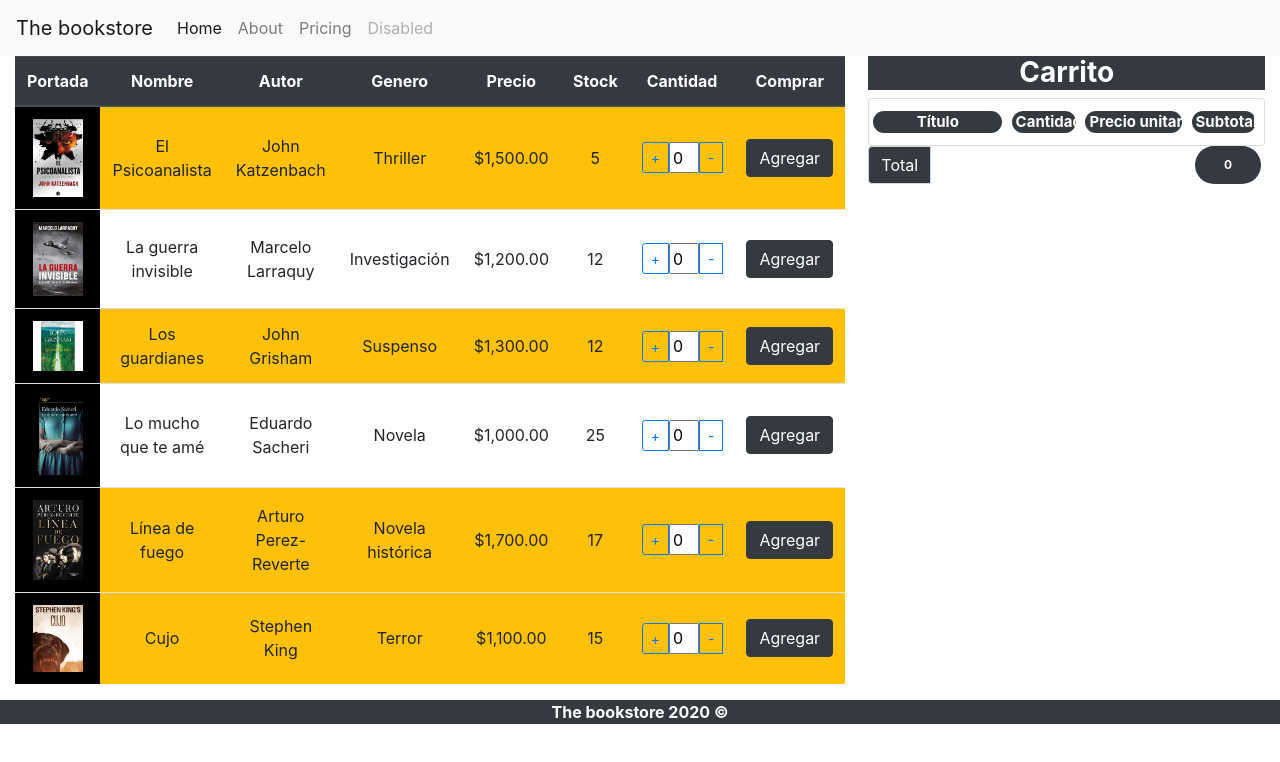
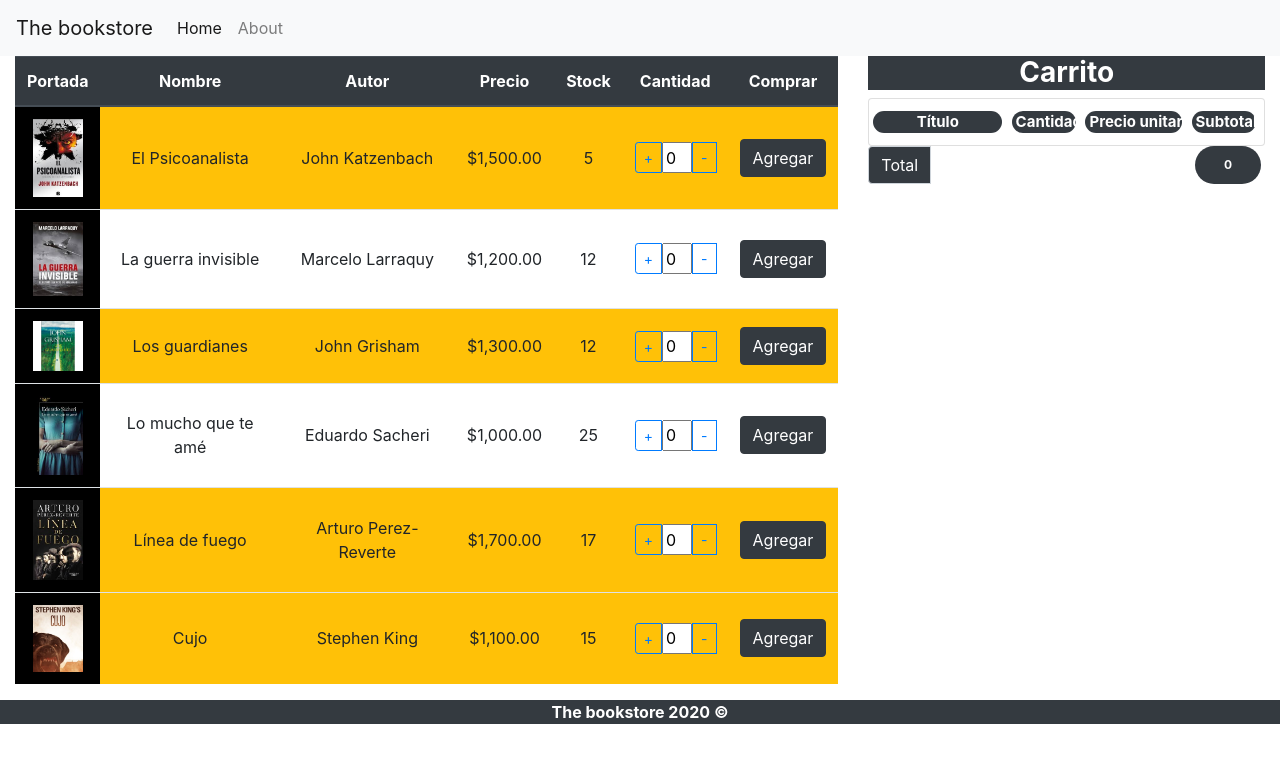
Before and after one commit to cattsas/angular-bokstore, an Angular app: page /books in a window 1280 px wide. Shown: the top 762 px of the page. Built offline with nearby package versions, Linux system fonts and the light colour scheme.

Commit message:
Se implementa alert si se tipea en input cantidad superior a stock

```diff
--- a/src/app/app.component.html
+++ b/src/app/app.component.html
@@ -11,12 +11,7 @@
             <li class="nav-item">
                 <a class="nav-link" [routerLink]="['/about']">About</a>
             </li>
-            <li class="nav-item">
-                <a class="nav-link" href="#">Pricing</a>
-            </li>
-            <li class="nav-item">
-                <a class="nav-link disabled" href="#" tabindex="-1" aria-disabled="true">Disabled</a>
-            </li>
+
         </ul>
     </div>
 </nav>
--- a/src/app/book-cart.service.ts
+++ b/src/app/book-cart.service.ts
@@ -22,6 +22,11 @@ constructor() { }
 
 addToCart(book: Book) {
     this._total=0;
+    if (book.cantidad>book.stock){
+      alert("excede disponible");
+      book.cantidad=0;
+    }
+    else {
       let item: Book = this._myList.find((value1) => value1.nombre == book.nombre);//busca si ya se cargo el elemento al carrito
       if (!item) {
         this._myList.push({ ... book});//clona el objeto
@@ -37,5 +42,6 @@ addToCart(book: Book) {
       this.myList.next(this._myList);//equivalente al emmitt de eventos
       this.total.next(this._total);
     }
+  }
 
 }
--- a/src/app/book-list/Book.ts
+++ b/src/app/book-list/Book.ts
@@ -1,7 +1,6 @@
 export interface Book {
     nombre:string;
     autor :string;
-    genero:string;
     precio:number;
     imagen:string;
     stock:number;
--- a/src/app/book-list/book-list.component.html
+++ b/src/app/book-list/book-list.component.html
@@ -4,7 +4,6 @@
             <th scope="col">Portada</th>
             <th scope="col">Nombre</th>
             <th scope="col">Autor</th>
-            <th scope="col">Genero</th>
             <th scope="col">Precio</th>
             <th scope="col">Stock</th>
             <th scope="col">Cantidad</th>
@@ -17,9 +16,8 @@
             <td class="blackInback"><img [src]="book.imagen" class="img-fluid portada" alt="Powered by Stackblitz"></td>
             <td class="align-middle">{{book.nombre}}</td>
             <td class="align-middle">{{book.autor}}</td>
-            <td class="align-middle">{{book.genero}}</td>
             <td class="align-middle">{{book.precio | currency}}</td>
-            <td class="align-middle"><span class="text-danger font-weight-bolder" *ngIf="book.stock==0; else disponibles">AGOTADO</span></td>
+            <td class="align-middle"><span class="text-danger font-weight-bolder" *ngIf="book.stock<=0; else disponibles">AGOTADO</span></td>
             <ng-template #disponibles><span class="d-flex justify-content-center">{{book.stock-book.cantidad}}</span></ng-template>
             <td class="align-middle">
                 <app-input-cant [(cant)]="book.cantidad" [max]="book.stock" *ngIf="book.stock" (maxReached)="maxReached($event)"></app-input-cant>
--- a/src/app/book-list/book-list.component.ts
+++ b/src/app/book-list/book-list.component.ts
@@ -11,7 +11,6 @@ export class BookListComponent implements OnInit {
       {
         "nombre":"El Psicoanalista",
         "autor" :"John Katzenbach",
-        "genero":"Thriller",
         "precio":1500,
         "imagen":"assets/images/psicoanalista.jpg",
         "stock":5,
@@ -21,7 +20,6 @@ export class BookListComponent implements OnInit {
       {
         "nombre":"La guerra invisible",
         "autor" :"Marcelo Larraquy",
-        "genero":"Investigación",
         "precio":1200,
         "imagen":"assets/images/guerra invisible.jpg",
         "stock":12,
@@ -31,7 +29,6 @@ export class BookListComponent implements OnInit {
       {
         "nombre":"Los guardianes",
         "autor" :"John Grisham",
-        "genero":"Suspenso",
         "precio":1300,
         "imagen":"assets/images/los guardianes.jpg",
         "stock":12,
@@ -41,7 +38,6 @@ export class BookListComponent implements OnInit {
       {
         "nombre":"Lo mucho que te amé",
         "autor" :"Eduardo Sacheri",
-        "genero":"Novela",
         "precio":1000,
         "imagen":"assets/images/sacheri.jpg",
         "stock":25,
@@ -51,7 +47,6 @@ export class BookListComponent implements OnInit {
       {
         "nombre":"Línea de fuego",
         "autor" :"Arturo Perez-Reverte",
-        "genero":"Novela histórica",
         "precio":1700,
         "imagen":"assets/images/reverte.jpg",
         "stock":17,
@@ -61,7 +56,6 @@ export class BookListComponent implements OnInit {
     {
       "nombre":"Cujo",
       "autor" :"Stephen King",
-      "genero":"Terror",
       "precio":1100,
       "imagen":"assets/images/cujo.jpg",
       "stock":15,
```
Lines whose indentation alone changed are shown as unchanged.
